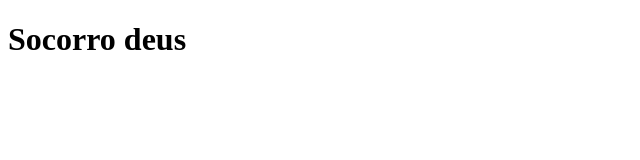
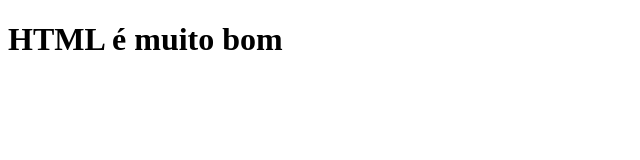
Before and after one commit to MaitheS/git_kenzie, a plain HTML site: page index.html in a window 1280 px wide. Shown: the whole page, without its empty margins (0-640 px from the left). Drawn offline with Linux system fonts and the light colour scheme.

Commit message:
Alteração dentro da tag h1

```diff
--- a/index.html
+++ b/index.html
@@ -7,6 +7,6 @@
     <title>Projeto Git</title>
 </head>
 <body>
-    <h1>Socorro deus</h1>
+    <h1>HTML é muito bom</h1>
 </body>
 </html>
```
